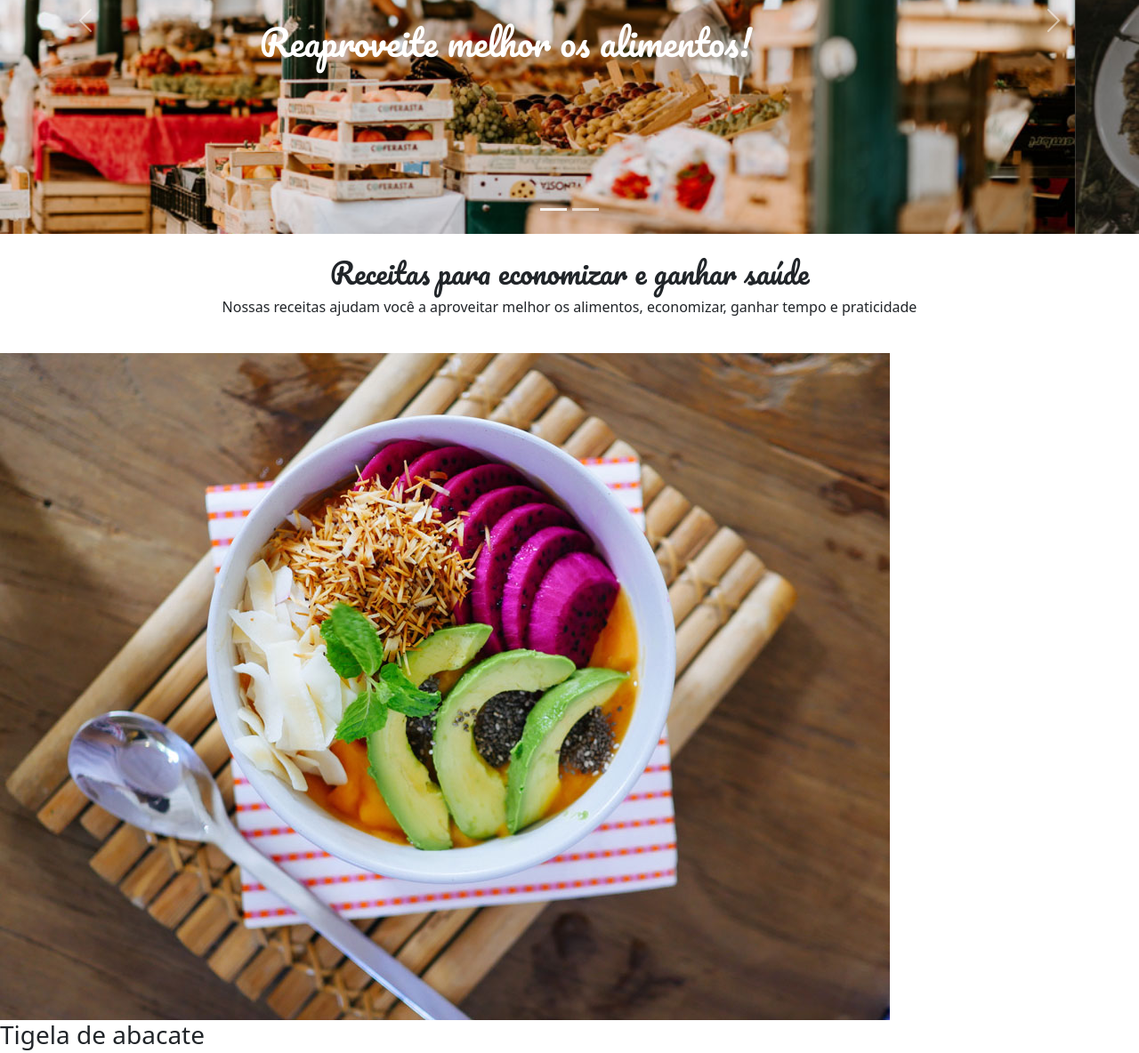
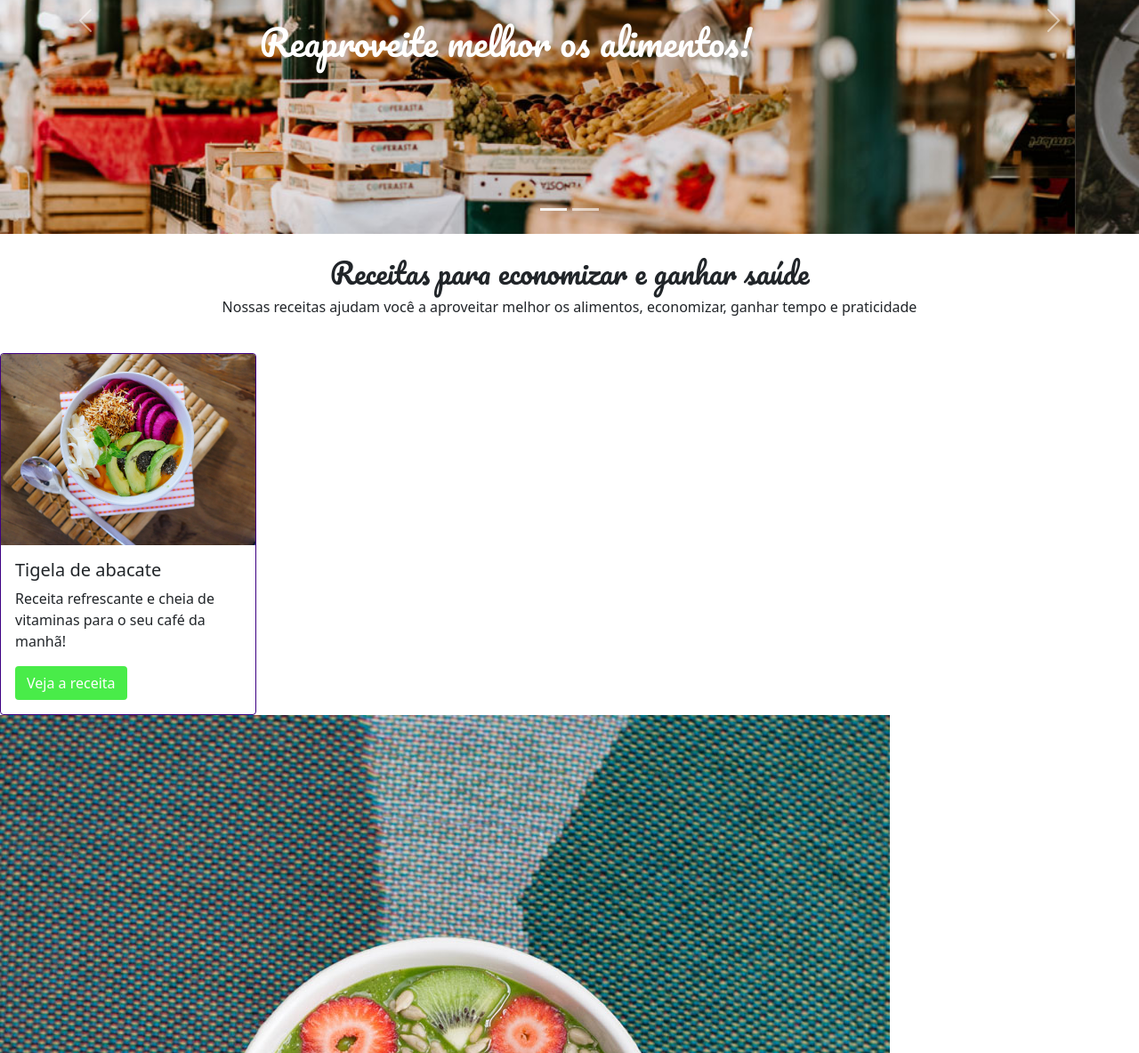
Before and after one commit to borgesjuniior/bootstrap4-landing-page, a plain HTML site: page index.html in a window 1280 px wide. Shown: the part 217-1401 px from the top of the page at 89% size. Drawn offline with nearby package versions, Linux system fonts and the light colour scheme.

Commit message:
feat: Refactoring and adding the recipe card

```diff
--- a/index.html
+++ b/index.html
@@ -14,6 +14,7 @@
 
 <body>
 
+  <header>
     <nav class="navbar navbar-expand-lg navbar-dark bg-dark fixed-top">
       <div class="container-fluid">
         <a class="navbar-brand" href="#">Fruta e fruto</a>
@@ -38,6 +39,9 @@
         </div>
       </div>
     </nav>
+  </header>
+
+  <main>
 
     <div id="carouselExampleCaptions" class="carousel slide" data-bs-ride="carousel">
       <div class="carousel-indicators">
@@ -68,13 +72,25 @@
       </button>
     </div>
 
+    <section class="title">
+      <h2 class="text-center carousel-title pt-4">Receitas para economizar e ganhar saúde</h2>
+      <!-- Centraliza o texto e adiciona um pt de 4 (paddind-top: 1.5rem) -->
+      <p class="text-center pb-4">Nossas receitas ajudam você a aproveitar melhor os alimentos, economizar, ganhar tempo e praticidade</p>
+      <!-- padding-bottom: 1.5rem -->
+    </section>
 
-  <h2 class="text-center carousel-title pt-4">Receitas para economizar e ganhar saúde</h2>
-  <p class="text-center pb-4">Nossas receitas ajudam você a aproveitar melhor os alimentos, economizar, ganhar tempo e praticidade</p>
+    <section class="recipes">
+      <div class="card card-border" style="width: 18rem;">
+        <img src="/src/img/receita-abacate.jpg" class="card-img-top" alt="Tigela de abacate">
+        <div class="card-body">
+          <h5 class="card-title">Tigela de abacate</h5>
+          <p class="card-text">Receita refrescante e cheia de vitaminas para o seu café da manhã!</p>
+          <a href="#" class="btn btn-color">Veja a receita</a>
+        </div>
+      </div>
+    </section>
 
-  <img src="src/img/receita-abacate.jpg" alt="tigela com salada de abacate, vista superior">
-  <h3>Tigela de abacate</h3>
-  <p>Receita refrescante e cheia de vitaminas para o seu café da manhã!</p>
+  </main>
 
   <img src="src/img/receita-kiwi.jpg" alt="tigela de mingau com kiwi, vista superior">
   <h3>Salada de kiwi</h3>
@@ -84,18 +100,9 @@
   <h3>Mix de vegetais</h3>
   <p>Receita refrescante e cheia de vitaminas para o seu café da manhã!</p>
 
-  <img src="src/img/receita-pimentoes.jpg" alt="prato de salada de pimentões com alguns ingredientes ao lado, vista superior">
-  <h3>Pimentões à Juliana</h3>
-  <p>Receita refrescante e cheia de vitaminas para o seu café da manhã!</p>
-
   <img src="src/img/receita-oriental.jpg" alt="tigela com salada de vegetais estilo oriental, vista de cima">
   <h3>Prato oriental</h3>
   <p>Receita refrescante e cheia de vitaminas para o seu café da manhã!</p>
-
-  <img src="src/img/receita-beterrabas.jpg" alt="tigela com beterrabas e dentes de alho assados em primeiro plano, com ingredientes ao fundo">
-  <h3>Beterrabas assadas</h3>
-  <p>Receita refrescante e cheia de vitaminas para o seu café da manhã!
-  </p>
 
   <p>contato:<a href="mailto:email@frutafruto.com.br">email@frutafruto.com.br</a></p>
 
--- a/src/style.css
+++ b/src/style.css
@@ -6,3 +6,12 @@
 .carousel-title {
   font-family: 'Pacifico', cursive;
 }
+
+.card-border {
+  border: 1px solid rgb(61, 0, 131);
+}
+
+.btn-color {
+  background-color: rgb(73, 236, 73);
+  color: rgb(255, 255, 255);
+}
```
Lines whose indentation alone changed are shown as unchanged.
